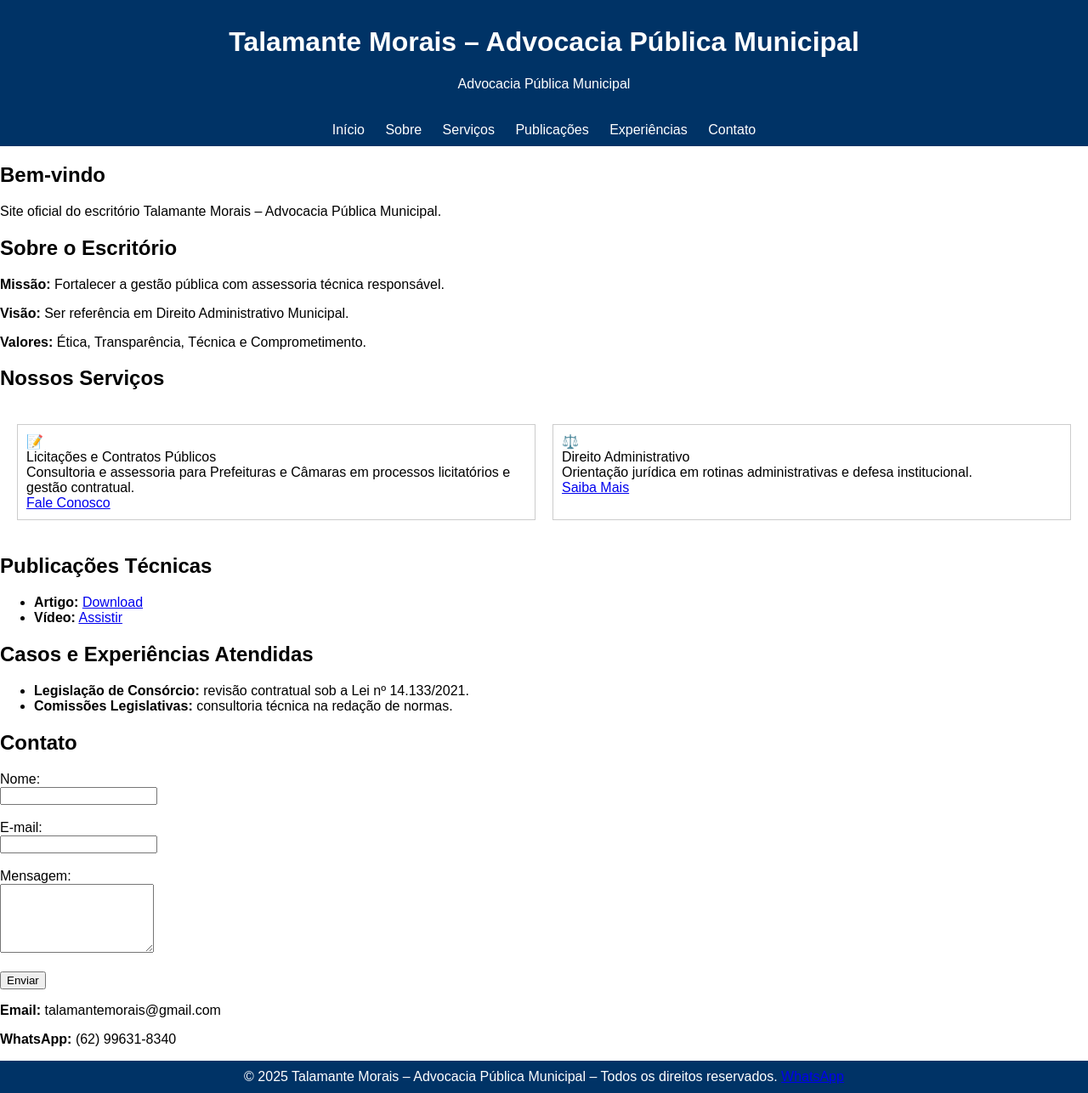
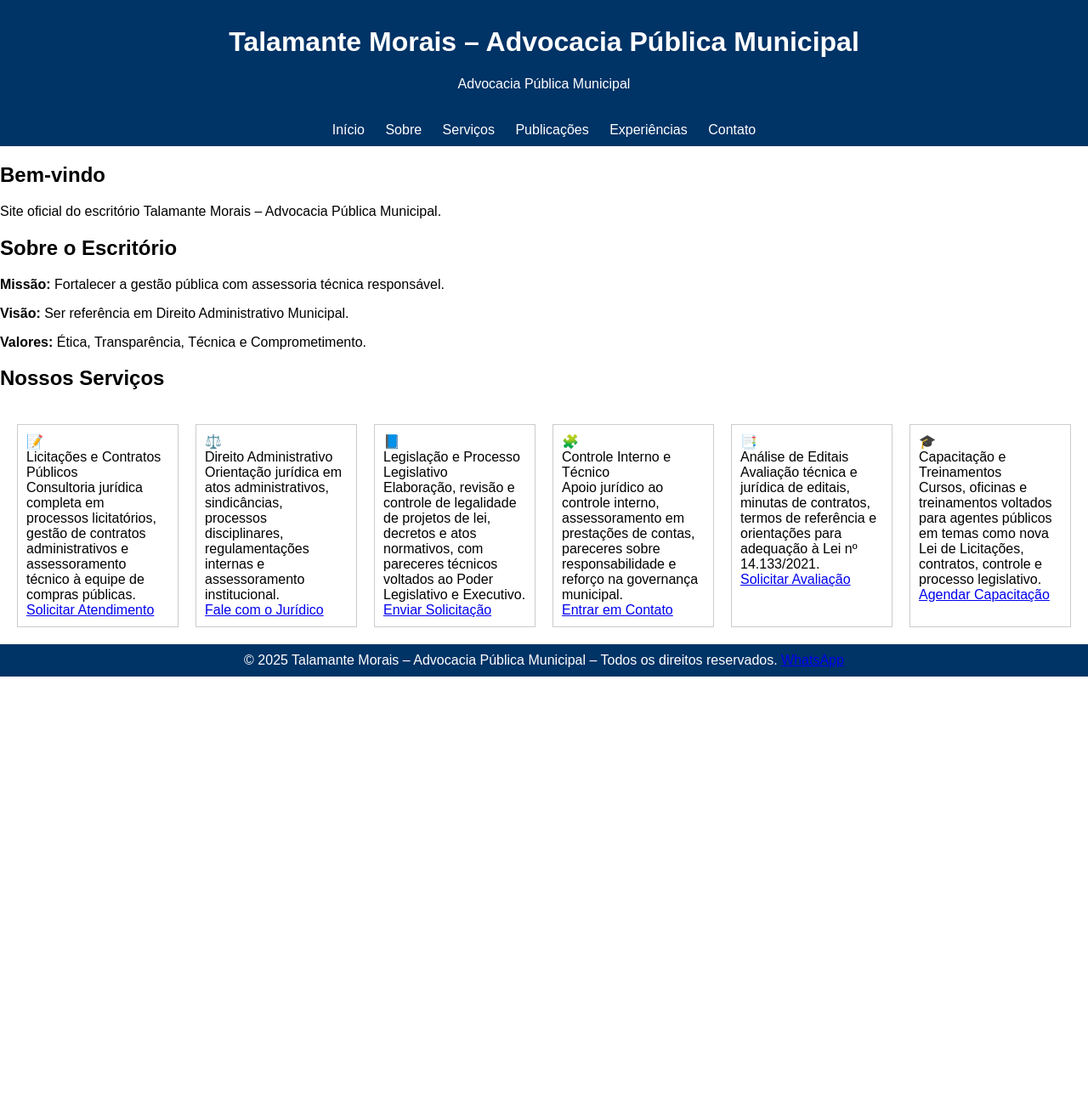
Before and after one commit to TalamanteMorais/talamante-adv.github.io, a Jekyll site: the page built from index.md, in a window 1280 px wide. Shown: the whole page at 85% size. Built offline with Jekyll 4.4.1, drawn with Linux system fonts in a browser that asks for light colours; after the commit the page ends 900 px from its top, so only the background shows below that.

Commit message:
Add files via upload

```diff
--- a/index.md
+++ b/index.md
@@ -15,51 +15,65 @@ title: Início
   <p><strong>Valores:</strong> Ética, Transparência, Técnica e Comprometimento.</p>
 </section>
 
+<!-- MODELO PADRÃO DE SERVIÇOS - TALAMANTE MORAIS -->
+
 <section id="servicos">
   <h2>Nossos Serviços</h2>
   <div class="services-grid">
+
     <div class="service-card">
       <div class="service-icon">📝</div>
       <div class="service-title">Licitações e Contratos Públicos</div>
-      <div class="service-desc">Consultoria e assessoria para Prefeituras e Câmaras em processos licitatórios e gestão contratual.</div>
-      <a class="cta-btn-service" href="mailto:talamantemorais@gmail.com">Fale Conosco</a>
+      <div class="service-desc">
+        Consultoria jurídica completa em processos licitatórios, gestão de contratos administrativos e assessoramento técnico à equipe de compras públicas.
+      </div>
+      <a class="cta-btn-service" href="mailto:talamantemorais@talamante-adv.com.br?subject=Consultoria em Licitações e Contratos">Solicitar Atendimento</a>
     </div>
+
     <div class="service-card">
       <div class="service-icon">⚖️</div>
       <div class="service-title">Direito Administrativo</div>
-      <div class="service-desc">Orientação jurídica em rotinas administrativas e defesa institucional.</div>
-      <a class="cta-btn-service" href="mailto:talamantemorais@gmail.com">Saiba Mais</a>
+      <div class="service-desc">
+        Orientação jurídica em atos administrativos, sindicâncias, processos disciplinares, regulamentações internas e assessoramento institucional.
+      </div>
+      <a class="cta-btn-service" href="mailto:talamantemorais@talamante-adv.com.br?subject=Atendimento em Direito Administrativo">Fale com o Jurídico</a>
     </div>
+
+    <div class="service-card">
+      <div class="service-icon">📘</div>
+      <div class="service-title">Legislação e Processo Legislativo</div>
+      <div class="service-desc">
+        Elaboração, revisão e controle de legalidade de projetos de lei, decretos e atos normativos, com pareceres técnicos voltados ao Poder Legislativo e Executivo.
+      </div>
+      <a class="cta-btn-service" href="mailto:talamantemorais@talamante-adv.com.br?subject=Apoio Legislativo e Normativo">Enviar Solicitação</a>
+    </div>
+
+    <div class="service-card">
+      <div class="service-icon">🧩</div>
+      <div class="service-title">Controle Interno e Técnico</div>
+      <div class="service-desc">
+        Apoio jurídico ao controle interno, assessoramento em prestações de contas, pareceres sobre responsabilidade e reforço na governança municipal.
+      </div>
+      <a class="cta-btn-service" href="mailto:talamantemorais@talamante-adv.com.br?subject=Consultoria para Controle Interno">Entrar em Contato</a>
+    </div>
+
+    <div class="service-card">
+      <div class="service-icon">📑</div>
+      <div class="service-title">Análise de Editais</div>
+      <div class="service-desc">
+        Avaliação técnica e jurídica de editais, minutas de contratos, termos de referência e orientações para adequação à Lei nº 14.133/2021.
+      </div>
+      <a class="cta-btn-service" href="mailto:talamantemorais@talamante-adv.com.br?subject=Solicitação de Análise de Edital">Solicitar Avaliação</a>
+    </div>
+
+    <div class="service-card">
+      <div class="service-icon">🎓</div>
+      <div class="service-title">Capacitação e Treinamentos</div>
+      <div class="service-desc">
+        Cursos, oficinas e treinamentos voltados para agentes públicos em temas como nova Lei de Licitações, contratos, controle e processo legislativo.
+      </div>
+      <a class="cta-btn-service" href="mailto:talamantemorais@talamante-adv.com.br?subject=Solicitação de Capacitação Técnica">Agendar Capacitação</a>
+    </div>
+
   </div>
 </section>
-
-<section id="publicacoes">
-  <h2>Publicações Técnicas</h2>
-  <ul>
-    <li><strong>Artigo:</strong> <a href="docs/artigo_implementacao_local.pdf">Download</a></li>
-    <li><strong>Vídeo:</strong> <a href="#">Assistir</a></li>
-  </ul>
-</section>
-
-<section id="experiencias">
-  <h2>Casos e Experiências Atendidas</h2>
-  <ul>
-    <li><strong>Legislação de Consórcio:</strong> revisão contratual sob a Lei nº 14.133/2021.</li>
-    <li><strong>Comissões Legislativas:</strong> consultoria técnica na redação de normas.</li>
-  </ul>
-</section>
-
-<section id="contato">
-  <h2>Contato</h2>
-  <form action="https://formsubmit.co/talamantemorais@gmail.com" method="POST">
-    <label for="nome">Nome:</label><br>
-    <input type="text" id="nome" name="nome" required><br><br>
-    <label for="email">E-mail:</label><br>
-    <input type="email" id="email" name="email" required><br><br>
-    <label for="mensagem">Mensagem:</label><br>
-    <textarea id="mensagem" name="mensagem" rows="5" required></textarea><br><br>
-    <button type="submit">Enviar</button>
-  </form>
-  <p><strong>Email:</strong> talamantemorais@gmail.com</p>
-  <p><strong>WhatsApp:</strong> (62) 99631-8340</p>
-</section>
```
